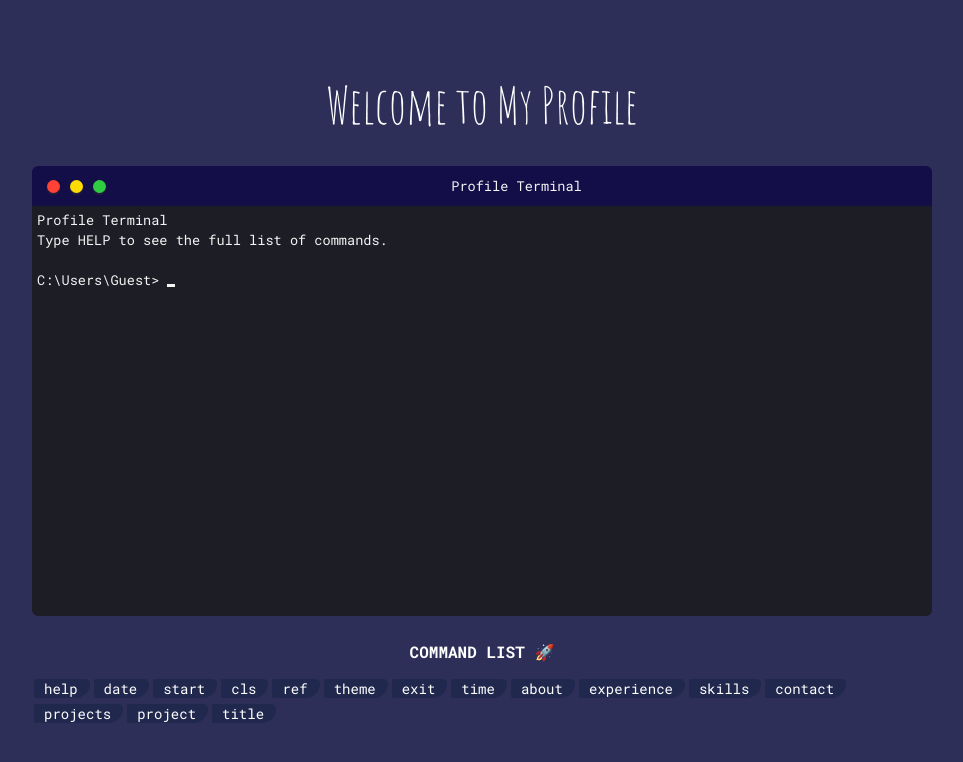
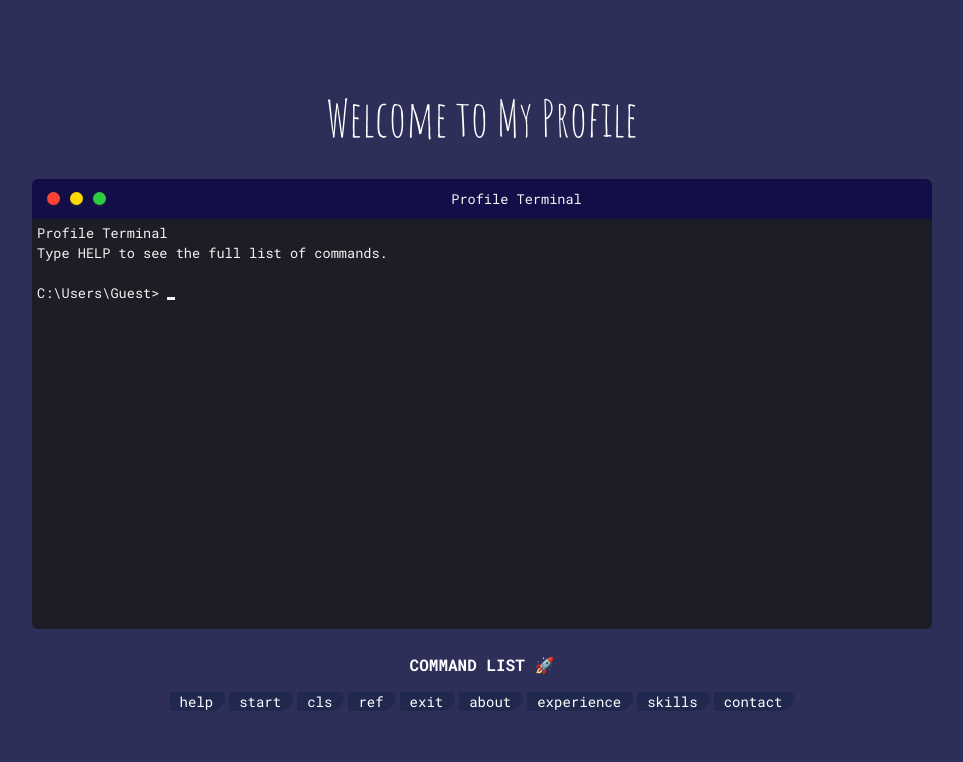
Before and after one commit to L4zy-p/terminal-profile, a Next.js app: page / in a window 1280 px wide. Shown: the top 762 px of the page, without its empty margins (158-1121 px from the left). Built offline with nearby package versions, Linux system fonts and the light colour scheme.

Commit message:
[fix]: command tag to used

```diff
--- a/components/terminail.tsx
+++ b/components/terminail.tsx
@@ -20,7 +20,7 @@ export const Terminal = ({ theme, setTheme }: TerminalProps) => {
   const [userInput, setUserInput] = useState<any>('')
   const [isMobile, setIsMobile] = useState<any>(false)
 
-  const handleClose = () => (window.location.href = 'https://codepen.io/HuntingHawk')
+  const handleClose = () => (window.location.href = 'https://github.com/L4zy-p')
 
   const handleMinMax = () => {
     setMaximized(!maximized)
--- a/constants/index.ts
+++ b/constants/index.ts
@@ -1,10 +1,12 @@
 export const recognizedCommands = [{
   command: 'help',
   purpose: 'Provides help information for Profile Terminal commands.'
-}, {
-  command: 'date',
-  purpose: 'Displays the current date.'
-}, {
+},
+// {
+//   command: 'date',
+//   purpose: 'Displays the current date.'
+// },
+{
   command: 'start',
   purpose: 'Launches a specified URL in a new tab or separate window.',
   help: [
@@ -13,71 +15,84 @@ export const recognizedCommands = [{
     '',
     'URL......................The website you want to open.'
   ]
-}, {
+},
+{
   command: 'cls',
   purpose: 'Clears the screen.'
-}, {
+},
+{
   command: 'ref',
   purpose: 'Reference source code'
-}, {
-  command: 'theme',
-  purpose: 'Sets the color scheme of the Profile Terminal.',
-  help: [
-    'THEME [-l, -light, -d, -dark]',
-    'Sets the color scheme of the Profile Terminal.',
-    '',
-    '-l, -light...............Sets the color scheme to light mode.',
-    '-d, -dark................Sets the color scheme to dark mode.'
-  ]
-}, {
+},
+//  {
+//   command: 'theme',
+//   purpose: 'Sets the color scheme of the Profile Terminal.',
+//   help: [
+//     'THEME [-l, -light, -d, -dark]',
+//     'Sets the color scheme of the Profile Terminal.',
+//     '',
+//     '-l, -light...............Sets the color scheme to light mode.',
+//     '-d, -dark................Sets the color scheme to dark mode.'
+//   ]
+// },
+ {
   command: 'exit',
   purpose: 'Quits the Profile Terminal and returns to Jacob\'s portfolio page.'
-}, {
-  command: 'time',
-  purpose: 'Displays the current time.'
-}, {
+},
+// {
+//   command: 'time',
+//   purpose: 'Displays the current time.'
+// },
+{
   command: 'about',
   isMain: true,
   purpose: 'Displays basic information about Jacob.'
-}, {
+},
+{
   command: 'experience',
   isMain: true,
   purpose: 'Displays information about Jacob\'s experience.'
-}, {
+},
+ {
   command: 'skills',
   isMain: true,
   purpose: 'Displays information about Jacob\'s skills as a developer.'
-}, {
+},
+{
   command: 'contact',
   isMain: true,
   purpose: 'Displays contact information for Jacob.'
-}, {
-  command: 'projects',
-  isMain: true,
-  purpose: 'Displays information about what projects Jacob has done in the past.'
-}, {
-  command: 'project',
-  isMain: true,
-  purpose: 'Launches a specified project in a new tab or separate window.',
-  help: [
-    'PROJECT <TITLE>',
-    'Launches a specified project in a new tab or separate window.',
-    'List of projects currently include:',
-    'Minesweeper',
-    'PuniUrl',
-    'Taggen',
-    'Forum',
-    'Simon',
-    '',
-    'TITLE....................The title of the project you want to view.'
-  ]
-}, {
-  command: 'title',
-  purpose: 'Sets the window title for the Profile Terminal.',
-  help: [
-    'TITLE <INPUT>',
-    'Sets the window title for the Profile Terminal.',
-    '',
-    'INPUT....................The title you want to use for the Profile Terminal window.'
-  ]
-}]
+},
+// {
+//   command: 'projects',
+//   isMain: true,
+//   purpose: 'Displays information about what projects Jacob has done in the past.'
+// },
+// {
+//   command: 'project',
+//   isMain: true,
+//   purpose: 'Launches a specified project in a new tab or separate window.',
+//   help: [
+//     'PROJECT <TITLE>',
+//     'Launches a specified project in a new tab or separate window.',
+//     'List of projects currently include:',
+//     'Minesweeper',
+//     'PuniUrl',
+//     'Taggen',
+//     'Forum',
+//     'Simon',
+//     '',
+//     'TITLE....................The title of the project you want to view.'
+//   ]
+// },
+// {
+//   command: 'title',
+//   purpose: 'Sets the window title for the Profile Terminal.',
+//   help: [
+//     'TITLE <INPUT>',
+//     'Sets the window title for the Profile Terminal.',
+//     '',
+//     'INPUT....................The title you want to use for the Profile Terminal window.'
+//   ]
+// }
+]
```
